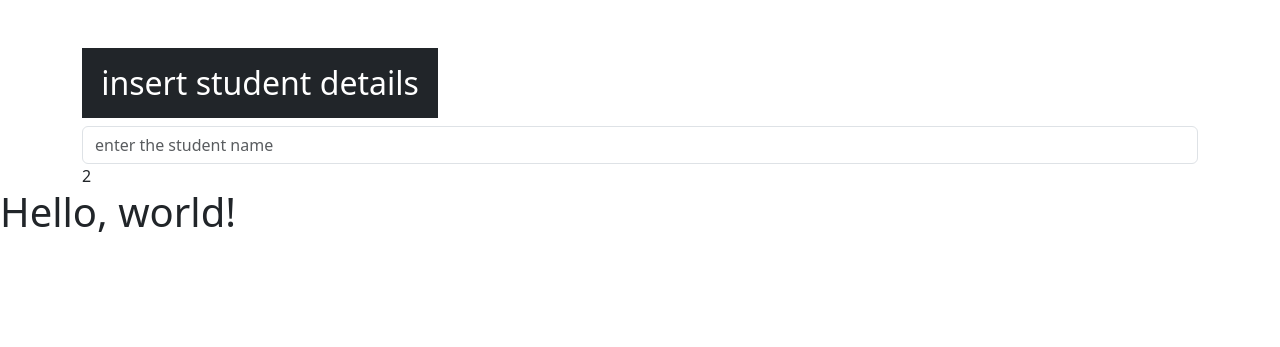
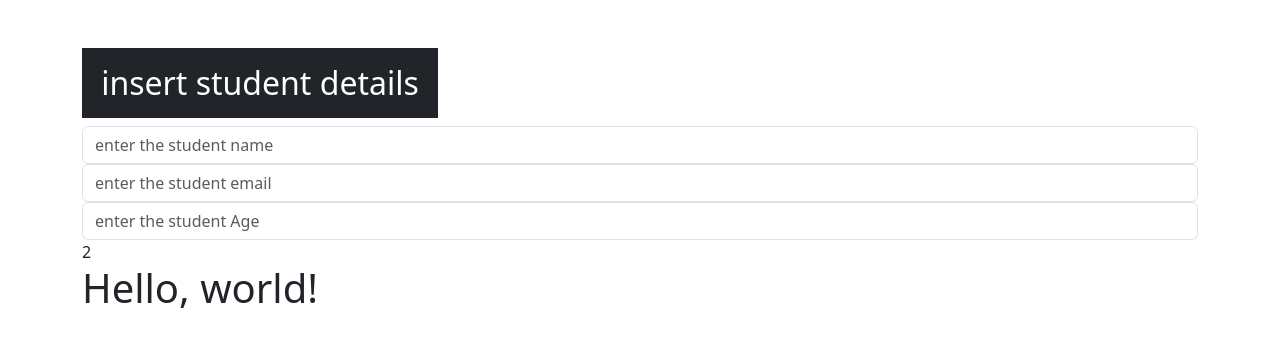
Before and after one commit to lambojac/django, a Django app: page / in a window 1280 px wide. Shown: the part 56-403 px from the top of the page. Run offline with Django 3.2, Linux system fonts and the light colour scheme.

Commit message:
html updated

```diff
--- a/project/templates/index.html
+++ b/project/templates/index.html
@@ -21,10 +21,19 @@
             <h2 class="text-white bg-dark text-center p-3">insert student details</h2>
         </div>
         <br>
+        {% comment %} form {% endcomment %}
         <form action ="" method="post">
             <div class="form-group">
                 <input type="text" class="form-control" placeholder="enter the student name" name="name" required>
 
+        <form action ="" method="post">
+            <div class="form-group">
+                <input type="email" class="form-control" placeholder="enter the student email" name="email" required>
+
+        <form action ="" method="post">
+            <div class="form-group">
+                <input type="number" class="form-control" placeholder="enter the student Age" name="age" required>
+{% comment %} end of form {% endcomment %}
 
             </div>
         </form>
```
